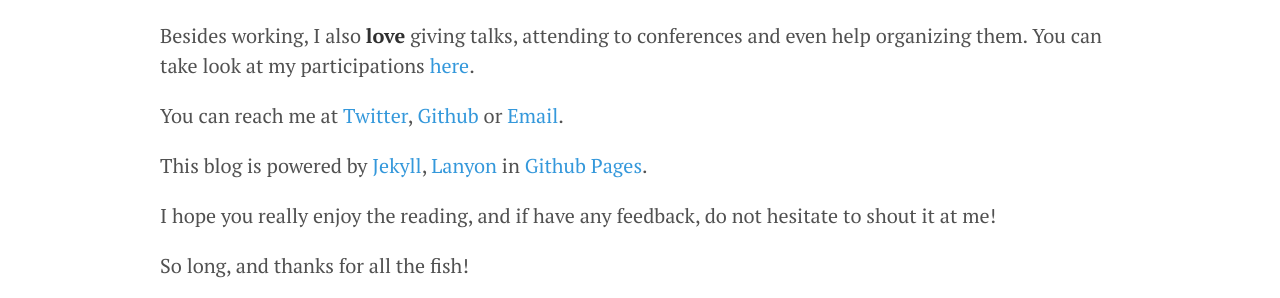
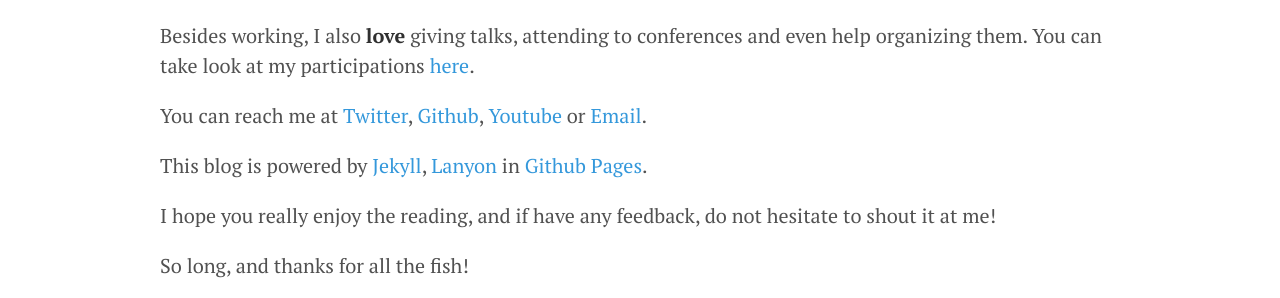
Before and after one commit to jonatasbaldin/jonatasbaldin.github.io, a Jekyll site: the page built from about.md, in a window 1280 px wide. Shown: the part 371-669 px from the top of the page. Built offline with Jekyll 4.4.1, drawn with Linux system fonts in a browser that asks for light colours; nearby versions of some CDN libraries.

Commit message:
Add YT to about

```diff
--- a/_config.yml
+++ b/_config.yml
@@ -24,6 +24,7 @@ author:
   github:            https://github.com/jonatasbaldin
   linkedin:          https://br.linkedin.com/in/jonatasbaldin
   email:             jonatas.baldin@gmail.com
+  youtube:           https://www.youtube.com/channel/UCSckSM5vayBNNTl4nKuAUPg
 
 plugins:
   - jekyll-paginate
--- a/about.md
+++ b/about.md
@@ -11,7 +11,7 @@ I was a infrastructure focused guy until August/2016, but as life is a surprise
 
 Besides working, I also **love** giving talks, attending to conferences and even help organizing them. You can take look at my participations [here]({{ site.url }}/community.html ).
 
-You can reach me at [Twitter]({{ site.author.twitter }}), [Github]({{ site.author.github }}) or [Email](mailto:{{ site.author.email }}).
+You can reach me at [Twitter]({{ site.author.twitter }}), [Github]({{ site.author.github }}), [Youtube]({{ site.author.youtube }}) or [Email](mailto:{{ site.author.email }}).
 
 This blog is powered by [Jekyll](https://jekyllrb.com), [Lanyon](http://lanyon.getpoole.com/) in [Github Pages](https://pages.github.com/).
 
```
